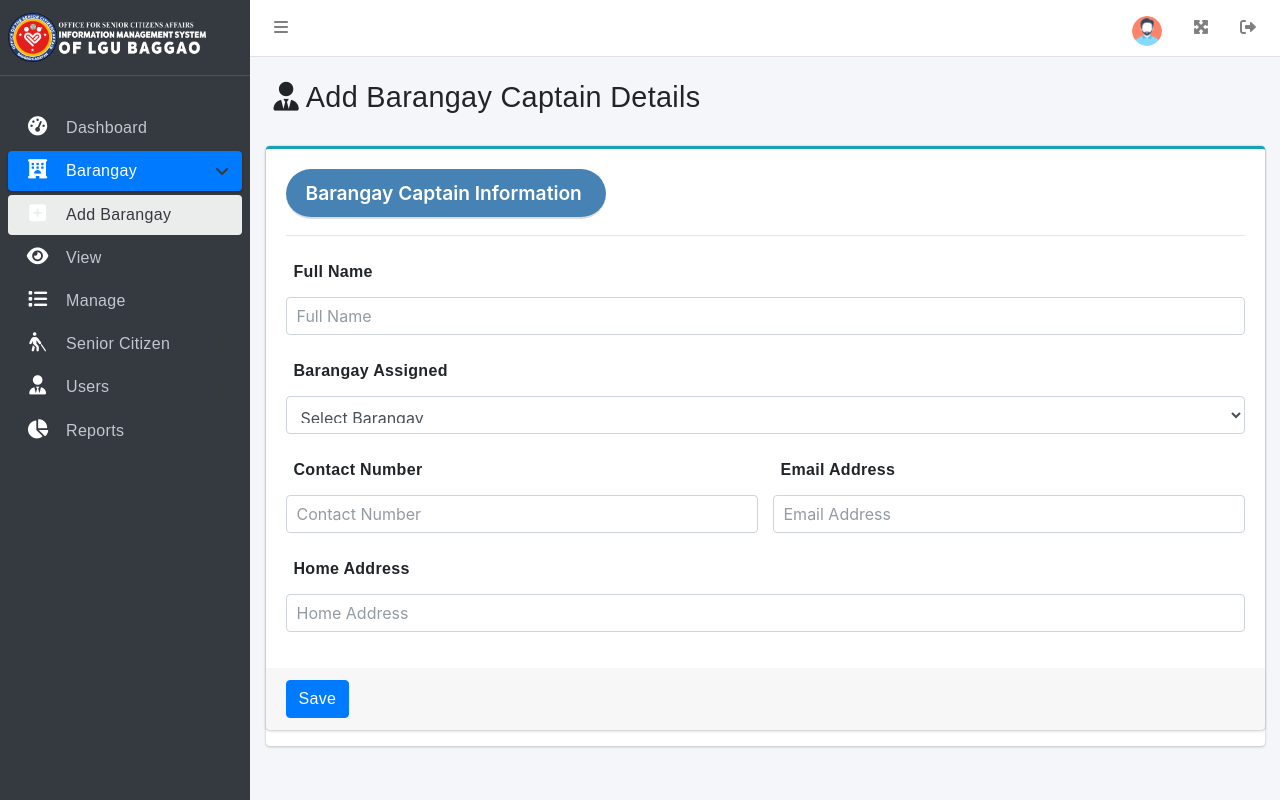
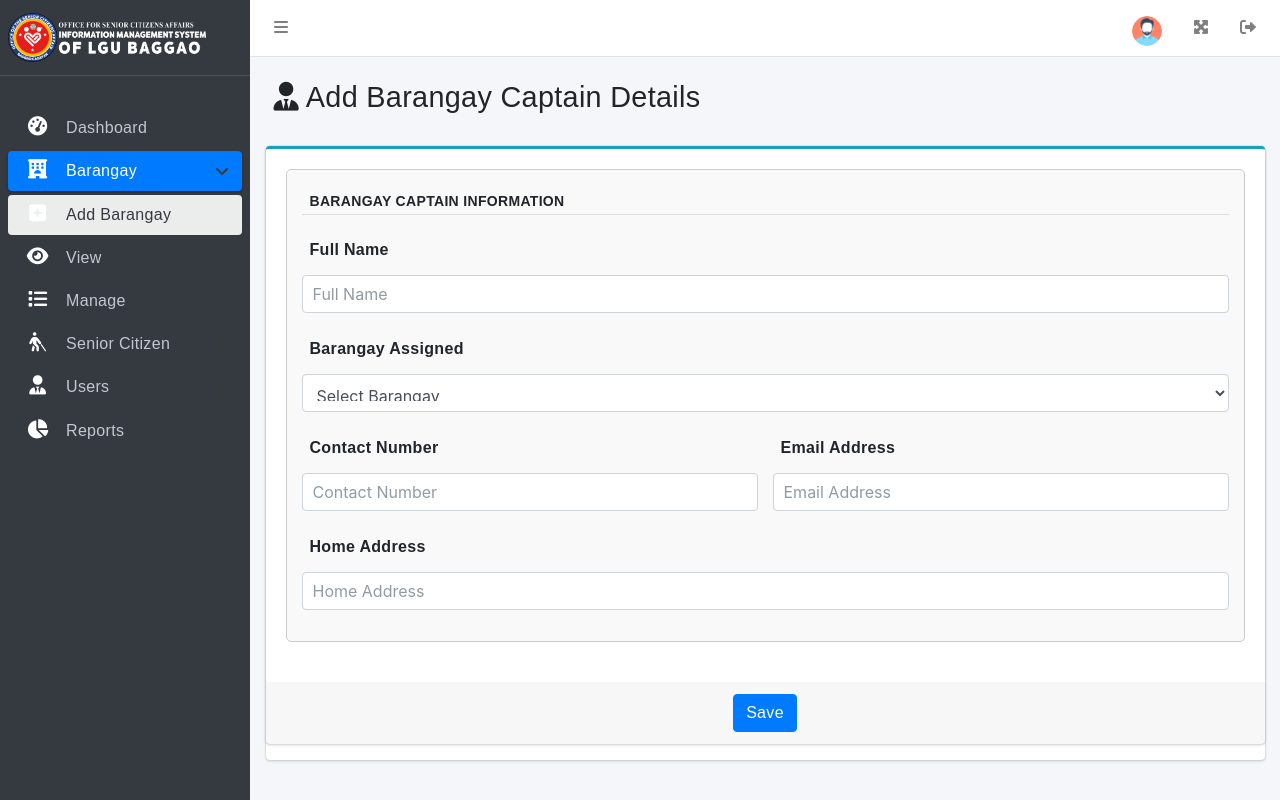
Before and after one commit to ejneshyy/sims, a PHP site: page /admin/pages/add-barangay-captain.php in a window 1280 px wide. Run offline with PHP 8.4, Linux system fonts and the light colour scheme; some libraries are stand-ins or nearby versions.

Commit message:
edited barangay captain form

```diff
--- a/admin/pages/add-barangay-captain.php
+++ b/admin/pages/add-barangay-captain.php
@@ -37,28 +37,27 @@
             <div class="card card-outline card-info">
                 <form action="../insert_barangay.php" method="POST">
                     <div class="card-body">
+
+                        <!-- Barangay Captain Information Section -->
+                        <div class="form-section">
+                            <h6 class="section-title">Barangay Captain Information</h6>
                             <div class="row">
-                              <div class="col-md-12">
-                                 <div class="card-header mb-3">
-                                    <span>Barangay Captain Information</span>
-                                 </div>
-                                 <hr>
 
-                                 <div class="row">
                                 <!-- Full Name -->
                                 <div class="col-md-12">
                                     <div class="form-group">
                                         <label for="captain_name">Full Name</label>
-                                          <input type="text" id="captain_name" name="captain_name" class="form-control"
+                                        <input type="text" id="captain_name" name="captain_name" class="form-control form-field"
                                             placeholder="Full Name" required>
                                     </div>
                                 </div>
+
                                 <!-- Barangay Assigned -->
                                 <div class="col-md-12">
                                     <div class="form-group">
                                         <label for="barangay_assigned">Barangay Assigned</label>
-                                          <select id="barangay_assigned" name="barangay_assigned" class="form-control" required>
-                                          <option value="hidden">Select Barangay</option>
+                                        <select id="barangay_assigned" name="barangay_assigned" class="form-control form-field" required>
+                                            <option value="">Select Barangay</option>
                                             <!-- List of 48 Barangays of Baggao, Cagayan -->
                                             <option value="Adaoag">Adaoag</option>
                                             <option value="Agaman Norte">Agaman Norte</option>
@@ -79,7 +78,7 @@
                                             <option value="Carupian">Carupian</option>
                                             <option value="Catugay">Catugay</option>
                                             <option value="C. Versosa">C. Versosa</option>
-                                             <option value="Pobalacion(Centro)">Pobalacion(Centro) </option>
+                                            <option value="Pobalacion(Centro)">Pobalacion(Centro)</option>
                                             <option value="Dabbac Grande">Dabbac Grande</option>
                                             <option value="Dalin">Dalin</option>
                                             <option value="Dalla">Dalla</option>
@@ -110,34 +109,74 @@
                                         </select>
                                     </div>
                                 </div>
+
                                 <!-- Contact Number -->
                                 <div class="col-md-6">
                                     <div class="form-group">
                                         <label for="contact_number">Contact Number</label>
                                         <input type="number" id="contact_number" name="contact_number"
-                                             class="form-control" placeholder="Contact Number" required>
+                                            class="form-control form-field" placeholder="Contact Number" required>
                                     </div>
                                 </div>
+
                                 <!-- Email Address -->
                                 <div class="col-md-6">
                                     <div class="form-group">
                                         <label for="email">Email Address</label>
-                                          <input type="email" id="email" name="email" class="form-control"
+                                        <input type="email" id="email" name="email" class="form-control form-field"
                                             placeholder="Email Address" required>
                                     </div>
                                 </div>
+
                                 <!-- Home Address -->
                                 <div class="col-md-12">
                                     <div class="form-group">
                                         <label for="address">Home Address</label>
-                                          <input type="text" id="address" name="address" class="form-control"
+                                        <input type="text" id="address" name="address" class="form-control form-field"
                                             placeholder="Home Address" required>
                                     </div>
                                 </div>
+
+                            </div>
+                        </div>
+
+                    </div>
+
+                    <div class="card-footer">
+                        <button type="submit" class="btn btn-primary">Save</button>
+                    </div>
+                </form>
             </div>
         </div>
     </div>
-                        </div>
+</section>
+
+<!-- Add Styles for PDF-like Editable Form -->
+<style>
+    .form-section {
+        margin-bottom: 20px;
+        border: 1px solid #ccc;
+        padding: 15px;
+        border-radius: 5px;
+        background-color: #f9f9f9;
+    }
+    .section-title {
+        font-weight: bold;
+        margin-bottom: 15px;
+        text-transform: uppercase;
+        font-size: 14px;
+        border-bottom: 1px solid #ddd;
+        padding-bottom: 5px;
+    }
+    .form-field {
+        border: 1px solid #333;
+        box-shadow: none;
+    }
+    .card-footer {
+        text-align: center;
+    }
+</style>
+
  <!-- Alerts -->
  <div class="container text-center">
     <?php if (isset($_GET['status']) && $_GET['status'] == 'success'): ?>
@@ -299,9 +338,9 @@
                               }
                            });
                         </script>
-                        <div class="card-footer">
+                        <!-- <div class="card-footer">
                            <button type="submit" class="btn btn-primary">Save</button>
-                        </div>
+                        </div> -->
                      </form>
                   </div>
                </div>
```
Lines whose indentation alone changed are shown as unchanged.
